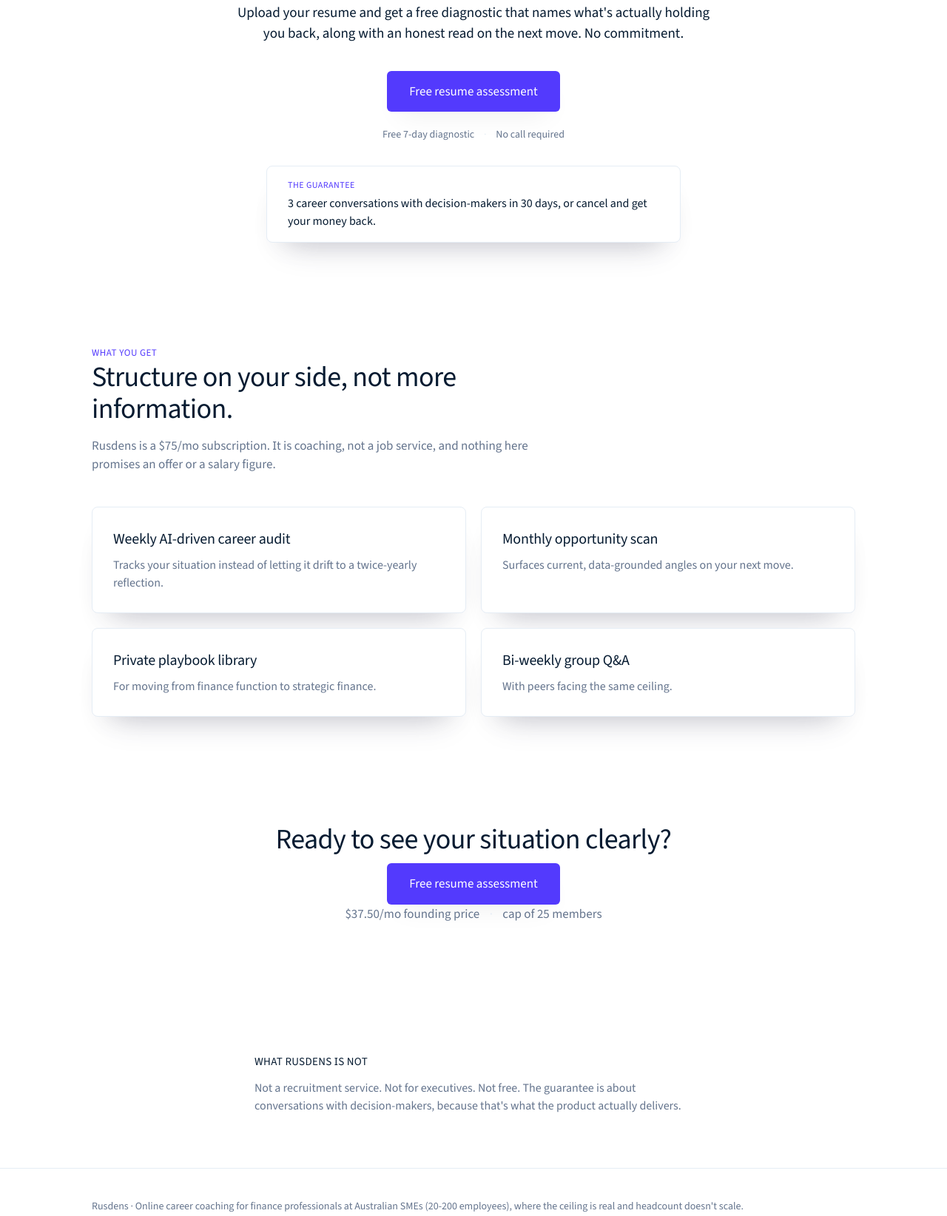
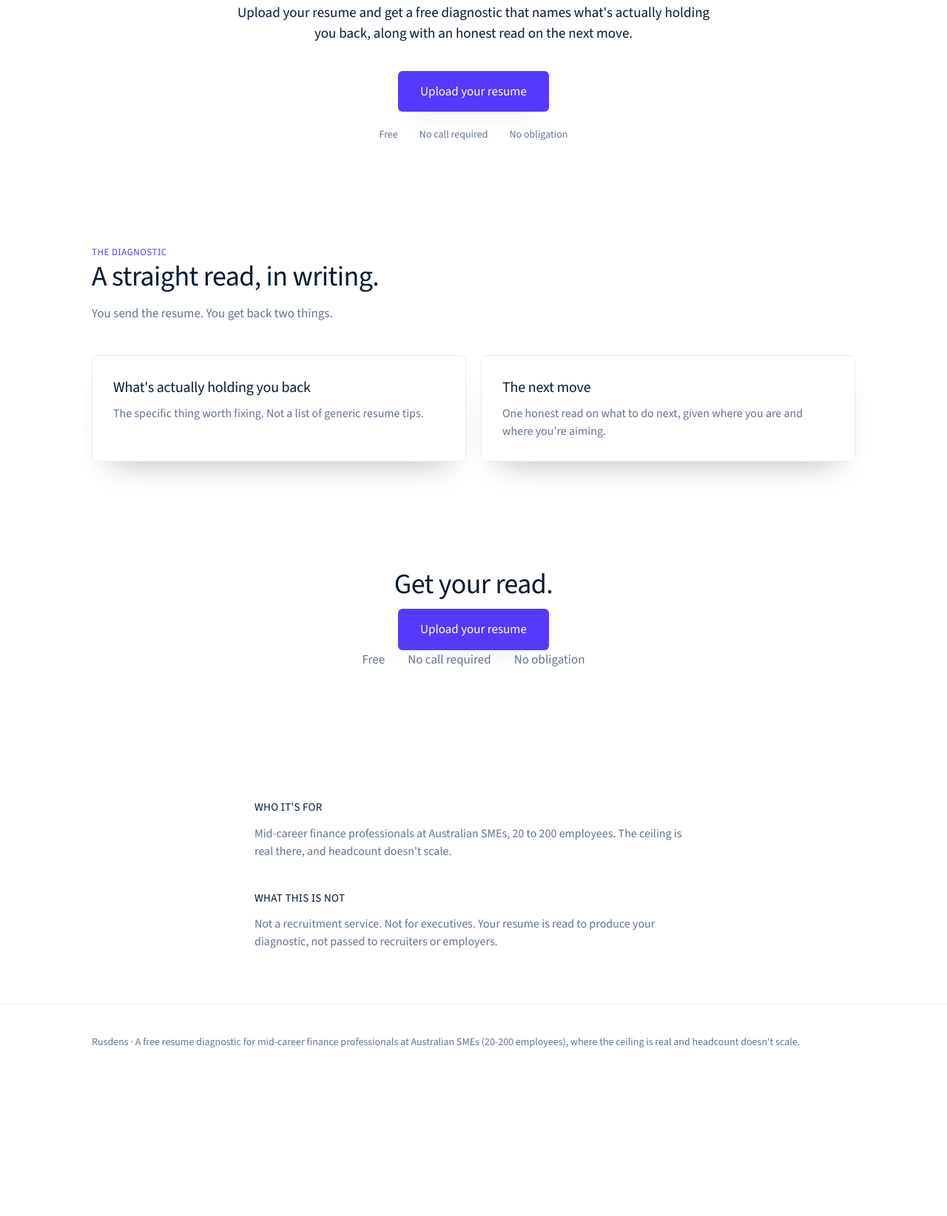
Before and after one commit to nigelburke/rusdens-landing, a plain HTML site: page index.html in a window 1280 px wide. Shown: the part 463-2107 px from the top of the page at 74% size. After the commit the page ends 1938 px from the top, so only its background shows below. Drawn offline with nearby package versions, Linux system fonts and the light colour scheme.

Commit message:
Diagnostic-only rewrite: single resume-upload ask, remove pricing/guarantee/offer

```diff
--- a/index.html
+++ b/index.html
@@ -3,8 +3,8 @@
 <head>
 <meta charset="UTF-8">
 <meta name="viewport" content="width=device-width, initial-scale=1.0">
-<title>Rusdens · Career coaching for finance professionals</title>
-<meta name="description" content="A clear read on where you are and what's next for mid-career finance professionals. Start with a 7-question diagnostic. $75/mo.">
+<title>Rusdens · A straight read on your resume</title>
+<meta name="description" content="Upload your resume and get a free written diagnostic: what's actually holding you back, and an honest read on the next move. No call required.">
 <link rel="preconnect" href="https://fonts.googleapis.com">
 <link rel="preconnect" href="https://fonts.gstatic.com" crossorigin>
 <link href="https://fonts.googleapis.com/css2?family=Source+Sans+3:wght@300;400;500;600&display=swap" rel="stylesheet">
@@ -78,15 +78,6 @@
   .btn:hover { background: var(--purple-hover); color: #fff; }
   .hero-proof { margin-top: 20px; font-size: 14px; color: var(--body); font-weight: 400; }
   .hero-proof .dot { margin: 0 10px; color: var(--border); }
-  .hero-guarantee { margin-top: 32px; }
-  .hero-guarantee .guarantee-box {
-    display: inline-block; border: 1px solid var(--border); border-radius: 8px;
-    padding: 16px 28px; background: #fff; box-shadow: var(--shadow-brand);
-    text-align: left; max-width: 560px;
-  }
-  .hero-guarantee .g-label { font-weight: 500; font-size: 12px; color: var(--purple); text-transform: uppercase; letter-spacing: 0.04em; margin-bottom: 4px; }
-  .hero-guarantee .g-text { font-weight: 300; font-size: 16px; color: var(--navy); }
-  .hero-guarantee .g-text b { font-weight: 500; }
 
   /* Sections */
   section { padding: 72px 0; }
@@ -95,7 +86,7 @@
   h2 { font-weight: 300; color: var(--navy); font-size: 38px; line-height: 1.12; letter-spacing: -0.6px; margin-bottom: 16px; }
   .section-head p { font-weight: 300; font-size: 17px; color: var(--body); }
 
-  /* Offer cards */
+  /* Cards */
   .offer-grid { display: grid; grid-template-columns: repeat(2, 1fr); gap: 20px; }
   .offer-card {
     background: #fff; border: 1px solid var(--border); border-radius: 8px;
@@ -111,10 +102,11 @@
   .cta-proof { margin-top: 18px; font-size: 14px; color: var(--body); }
   .cta-proof .dot { margin: 0 10px; color: var(--border); }
 
-  /* Honesty */
-  .honesty { max-width: 640px; }
-  .honesty h3 { font-weight: 500; color: var(--navy); font-size: 15px; letter-spacing: 0.02em; text-transform: uppercase; margin-bottom: 12px; }
-  .honesty p { font-weight: 300; font-size: 16px; color: var(--body); }
+  /* Notes */
+  .notes { max-width: 640px; }
+  .notes .block + .block { margin-top: 40px; }
+  .notes h3 { font-weight: 500; color: var(--navy); font-size: 15px; letter-spacing: 0.02em; text-transform: uppercase; margin-bottom: 12px; }
+  .notes p { font-weight: 300; font-size: 16px; color: var(--body); }
 
   /* Footer */
   footer.site { border-top: 1px solid var(--border); padding: 40px 0 56px; }
@@ -132,7 +124,6 @@
     .offer-grid { grid-template-columns: 1fr; }
     section { padding: 48px 0; }
     h2 { font-size: 28px; letter-spacing: -0.4px; }
-    .guarantee { padding: 40px 24px; }
     .hero-proof .dot { margin: 0 6px; }
   }
 </style>
@@ -142,25 +133,19 @@
 <nav class="site">
   <div class="wrap inner">
     <span class="brand">Rusdens</span>
-    <a class="nav-cta" href="https://umoc4m0s.rpcl.host/form/34a24299-ab8e-4f0c-9902-bac5536eda2b">Start your diagnostic</a>
+    <a class="nav-cta" href="https://umoc4m0s.rpcl.host/form/34a24299-ab8e-4f0c-9902-bac5536eda2b">Upload your resume</a>
   </div>
 </nav>
 
 <header class="hero">
   <div class="wrap">
-    <span class="eyebrow">Career coaching for finance professionals</span>
+    <span class="eyebrow">For mid-career finance professionals</span>
     <h1>You're good at your job. That's not why you're stuck.</h1>
     <p class="lede">You're a mid-career finance professional. The work gets done, but the direction doesn't arrive. At an SME, headcount doesn't scale and the strategic seat you're aiming for simply isn't handed out.</p>
-    <p class="hero-ask">Upload your resume and get a free diagnostic that names what's actually holding you back, along with an honest read on the next move. No commitment.</p>
+    <p class="hero-ask">Upload your resume and get a free diagnostic that names what's actually holding you back, along with an honest read on the next move.</p>
     <div class="hero-actions">
-      <a class="btn" href="https://umoc4m0s.rpcl.host/form/34a24299-ab8e-4f0c-9902-bac5536eda2b">Free resume assessment</a>
-      <p class="hero-proof">Free 7-day diagnostic <span class="dot">·</span> No call required</p>
-    </div>
-    <div class="hero-guarantee">
-      <div class="guarantee-box">
-        <div class="g-label">The guarantee</div>
-        <div class="g-text"><b>3 career conversations with decision-makers in 30 days</b>, or cancel and get your money back.</div>
-      </div>
+      <a class="btn" href="https://umoc4m0s.rpcl.host/form/34a24299-ab8e-4f0c-9902-bac5536eda2b">Upload your resume</a>
+      <p class="hero-proof">Free <span class="dot">·</span> No call required <span class="dot">·</span> No obligation</p>
     </div>
   </div>
 </header>
@@ -169,26 +154,18 @@
   <section>
     <div class="wrap">
       <div class="section-head">
-        <span class="kicker">What you get</span>
-        <h2>Structure on your side, not more information.</h2>
-        <p>Rusdens is a $75/mo subscription. It is coaching, not a job service, and nothing here promises an offer or a salary figure.</p>
+        <span class="kicker">The diagnostic</span>
+        <h2>A straight read, in writing.</h2>
+        <p>You send the resume. You get back two things.</p>
       </div>
       <div class="offer-grid">
         <div class="offer-card">
-          <h3>Weekly AI-driven career audit</h3>
-          <p>Tracks your situation instead of letting it drift to a twice-yearly reflection.</p>
+          <h3>What's actually holding you back</h3>
+          <p>The specific thing worth fixing. Not a list of generic resume tips.</p>
         </div>
         <div class="offer-card">
-          <h3>Monthly opportunity scan</h3>
-          <p>Surfaces current, data-grounded angles on your next move.</p>
-        </div>
-        <div class="offer-card">
-          <h3>Private playbook library</h3>
-          <p>For moving from finance function to strategic finance.</p>
-        </div>
-        <div class="offer-card">
-          <h3>Bi-weekly group Q&amp;A</h3>
-          <p>With peers facing the same ceiling.</p>
+          <h3>The next move</h3>
+          <p>One honest read on what to do next, given where you are and where you're aiming.</p>
         </div>
       </div>
     </div>
@@ -196,23 +173,29 @@
 
   <section class="cta-band">
     <div class="wrap">
-      <h2>Ready to see your situation clearly?</h2>
-      <a class="btn" href="https://umoc4m0s.rpcl.host/form/34a24299-ab8e-4f0c-9902-bac5536eda2b">Free resume assessment</a>
-      <p class="cta-proof">$37.50/mo founding price <span class="dot">·</span> cap of 25 members</p>
+      <h2>Get your read.</h2>
+      <a class="btn" href="https://umoc4m0s.rpcl.host/form/34a24299-ab8e-4f0c-9902-bac5536eda2b">Upload your resume</a>
+      <p class="cta-proof">Free <span class="dot">·</span> No call required <span class="dot">·</span> No obligation</p>
     </div>
   </section>
 
   <section>
-    <div class="wrap honesty">
-      <h3>What Rusdens is not</h3>
-      <p>Not a recruitment service. Not for executives. Not free. The guarantee is about conversations with decision-makers, because that's what the product actually delivers.</p>
+    <div class="wrap notes">
+      <div class="block">
+        <h3>Who it's for</h3>
+        <p>Mid-career finance professionals at Australian SMEs, 20 to 200 employees. The ceiling is real there, and headcount doesn't scale.</p>
+      </div>
+      <div class="block">
+        <h3>What this is not</h3>
+        <p>Not a recruitment service. Not for executives. Your resume is read to produce your diagnostic, not passed to recruiters or employers.</p>
+      </div>
     </div>
   </section>
 </main>
 
 <footer class="site">
   <div class="wrap">
-    <p>Rusdens &middot; Online career coaching for finance professionals at Australian SMEs (20-200 employees), where the ceiling is real and headcount doesn't scale.</p>
+    <p>Rusdens &middot; A free resume diagnostic for mid-career finance professionals at Australian SMEs (20-200 employees), where the ceiling is real and headcount doesn't scale.</p>
   </div>
 </footer>
 
```
